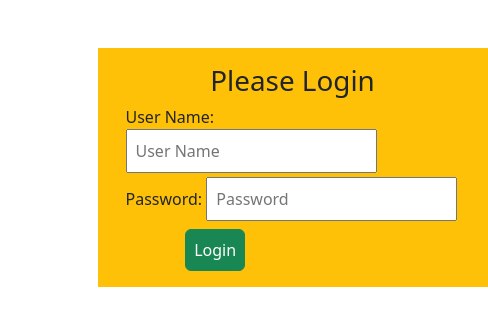
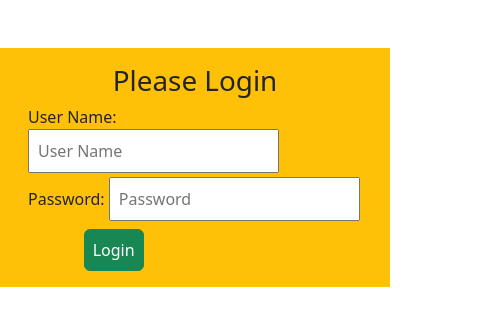
Before and after one commit to AdonisJr/clinic, a plain HTML site: page index.html in a window 390 px wide. Shown: the whole page, 488 px wide, since content can reach past the window. Drawn offline with nearby package versions, Linux system fonts and the light colour scheme.

Commit message:
modefied

```diff
--- a/index.html
+++ b/index.html
@@ -15,7 +15,7 @@
 
 <body>
 
-    <div class="container col-sm-6 offset-3 p-3 bg-warning mt-5">
+    <div class="container col-sm-12 col-lg-6 offset-lg-3 p-3 bg-warning mt-5">
         <form action="#">
             <h1 class="text-center">Please Login</h1>
             <div class="container-fluid mb-1">
@@ -27,7 +27,7 @@
                 <label for="password" class="col-sm-2">Password:</label>
                 <input type="password" class="col-sm-8 p-2" placeholder="Password" name="password">
             </div>
-            <div class="container-fluid mx-1">
+            <div class="container-fluid">
                 <a href="patient.html"><button type="button" class="btn btn-success col-sm-8 offset-2 p-2" name="login">Login</button></a>
             </div>
         </form>
```
